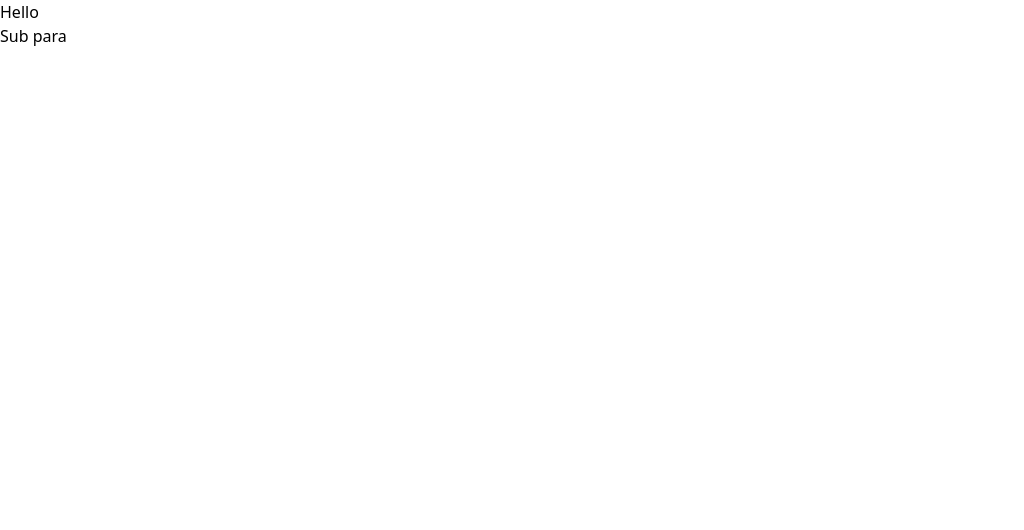
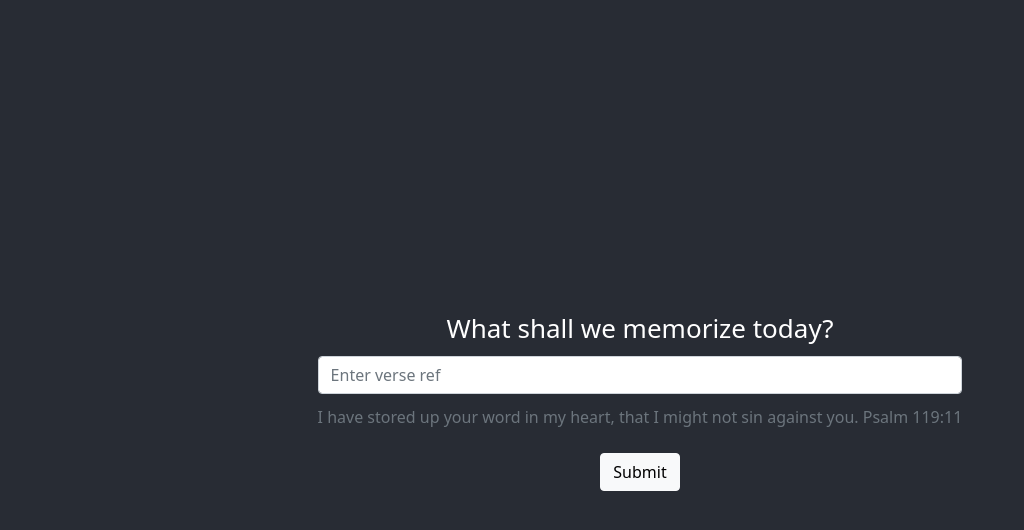
Before and after one commit to iannyip/verse-type, a React app: page / in a window 1280 px wide. Shown: the top 530 px of the page, without its empty margins (0-1024 px from the left). Built offline with nearby package versions, Linux system fonts and the light colour scheme.

Commit message:
basic layouts

```diff
--- /dev/null
+++ b/src/App.css
@@ -0,0 +1,28 @@
+.App {
+  text-align: center;
+}
+
+.App-header {
+  background-color: #282c34;
+  min-height: 100vh;
+  display: flex;
+  flex-direction: column;
+  align-items: center;
+  justify-content: center;
+  font-size: calc(10px + 2vmin);
+  color: white;
+  margin: 0px;
+}
+
+.App-link {
+  color: #61dafb;
+}
+
+@keyframes App-logo-spin {
+  from {
+    transform: rotate(0deg);
+  }
+  to {
+    transform: rotate(360deg);
+  }
+}
--- a/src/App.jsx
+++ b/src/App.jsx
@@ -1,10 +1,14 @@
 import React from 'react';
+import VerseForm from './components/VerseForm.jsx';
+import VerseText from './components/VerseText.jsx';
+import './App.css';
 
 export default function App() {
   return (
-    <div>
-      <h1>Hello</h1>
-      <p>Sub para</p>
+    <div className="App">
+      <body className="App-header">
+        <VerseForm />
+      </body>
     </div>
   );
 }
--- /dev/null
+++ b/src/components/VerseForm.jsx
@@ -0,0 +1,45 @@
+import React, { useState } from 'react';
+import Button from 'react-bootstrap/Button';
+import Form from 'react-bootstrap/Form';
+
+export default function VerseForm(props) {
+  const [input, setInput] = useState('');
+
+  const handleInputChange = (event) => {
+    setInput(event.target.value);
+  };
+  const handleSubmit = (event) => {
+    event.preventDefault();
+    console.log('submitted');
+    console.log(input);
+    props.setVerse(input);
+    setInput('');
+  };
+
+  return (
+    <Form>
+      <Form.Group className="mb-3" controlId="formBasicEmail">
+        <Form.Label>What shall we memorize today?</Form.Label>
+        <Form.Control
+          type="text"
+          placeholder="Enter verse ref"
+          value={input}
+          onChange={handleInputChange}
+        />
+        <Form.Text
+          className="text-muted"
+          style={{ fontSize: '1rem' }}
+        >
+          I have stored up your word in my heart, that I might not sin against you. Psalm 119:11
+        </Form.Text>
+      </Form.Group>
+      <Button
+        variant="light"
+        type="submit"
+        onClick={handleSubmit}
+      >
+        Submit
+      </Button>
+    </Form>
+  );
+}
--- /dev/null
+++ b/src/components/VerseText.jsx
@@ -0,0 +1,9 @@
+import React from 'react';
+
+export default function VerseText({ passage }) {
+  console.log('calling from within VerseText');
+  console.log(passage);
+  return (
+    <p>{passage}</p>
+  );
+}
--- a/src/index.html
+++ b/src/index.html
@@ -5,6 +5,13 @@
   <meta http-equiv="X-UA-Compatible" content="IE=edge">
   <meta name="viewport" content="width=device-width, initial-scale=1.0">
   <title>Document</title>
+  <link
+      href="https://cdn.jsdelivr.net/npm/bootstrap@5.0.0-beta1/dist/css/bootstrap.min.css"
+      rel="stylesheet"
+      integrity="sha384-giJF6kkoqNQ00vy+HMDP7azOuL0xtbfIcaT9wjKHr8RbDVddVHyTfAAsrekwKmP1"
+      crossorigin="anonymous"
+    />
+
 </head>
 <body>
 
--- a/src/index.jsx
+++ b/src/index.jsx
@@ -5,7 +5,9 @@ import './styles.scss';
 import App from './App.jsx';
 
 // create an element that React will render stuff into
+document.body.style.margin = '0px';
 const rootElement = document.createElement('div');
+rootElement.style.margin = '0px';
 
 // put that element onto the page
 document.body.appendChild(rootElement);
```
